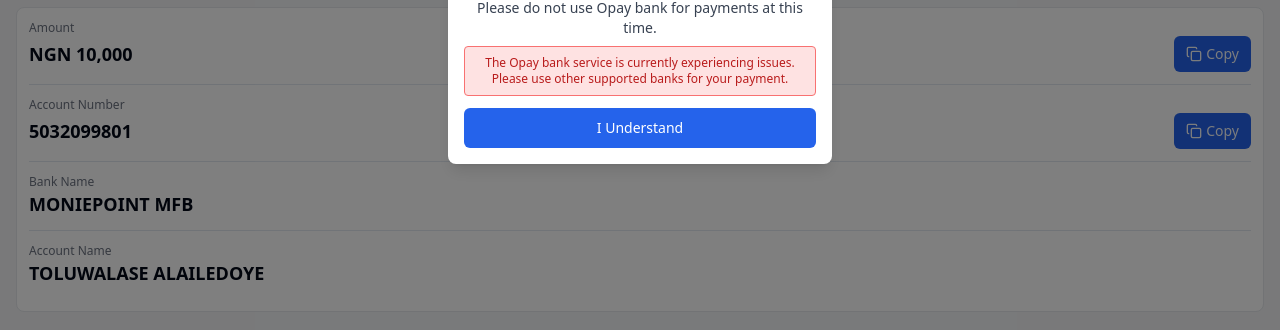
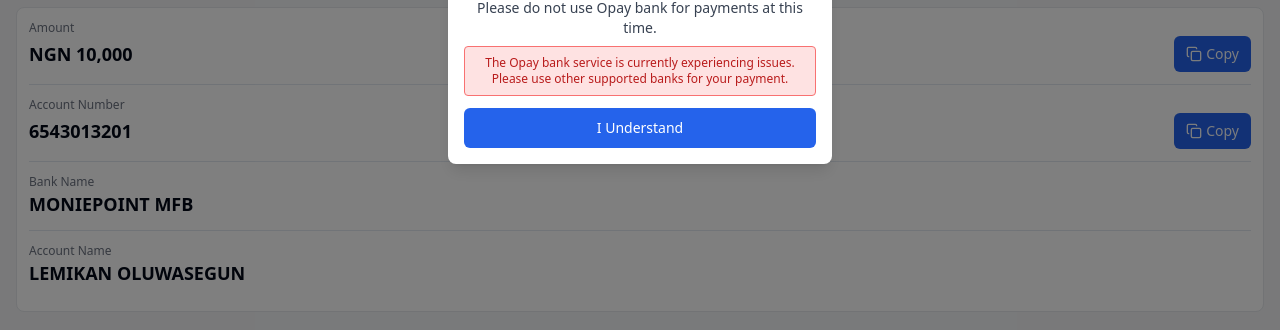
Before and after one commit to arowojolu17-spec/bluepay-officials-26, a React (Vite) app: page /buy-bpc/payment in a window 1280 px wide. Shown: the part 369-699 px from the top of the page. Built offline with nearby package versions, Linux system fonts and the light colour scheme; no server answers.

Commit message:
Update account number and name in BuyBPCPayment

```diff
--- a/src/pages/BuyBPCPayment.tsx
+++ b/src/pages/BuyBPCPayment.tsx
@@ -116,12 +116,12 @@ const BuyBPCPayment = () => {
         <div className="mb-3 border-t pt-3">
           <p className="text-gray-500 text-xs">Account Number</p>
           <div className="flex justify-between items-center">
-            <p className="text-lg font-bold">5032099801</p>
+            <p className="text-lg font-bold">6543013201</p>
             <Button
               variant="default"
               size="sm"
               className="bg-blue-600 hover:bg-blue-700 flex items-center gap-1"
-              onClick={() => handleCopy("5032099801", "Account Number")}
+              onClick={() => handleCopy("6543013201", "Account Number")}
             >
               <Copy size={14} />
               Copy
@@ -136,7 +136,7 @@ const BuyBPCPayment = () => {
 
         <div className="mb-3 border-t pt-3">
           <p className="text-gray-500 text-xs">Account Name</p>
-          <p className="text-lg font-bold">TOLUWALASE ALAILEDOYE</p>
+          <p className="text-lg font-bold">LEMIKAN OLUWASEGUN</p>
         </div>
       </div>
 
```
